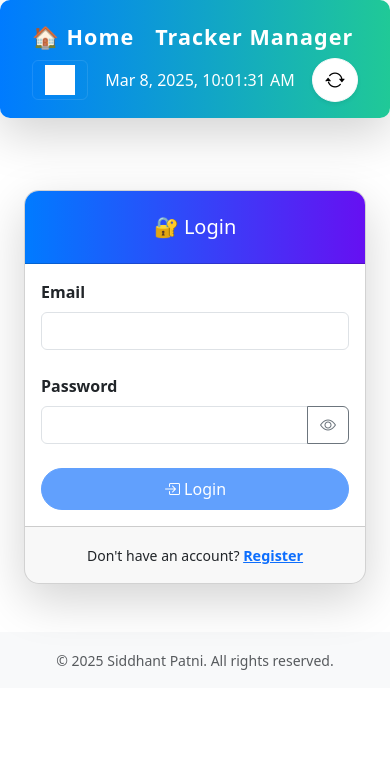
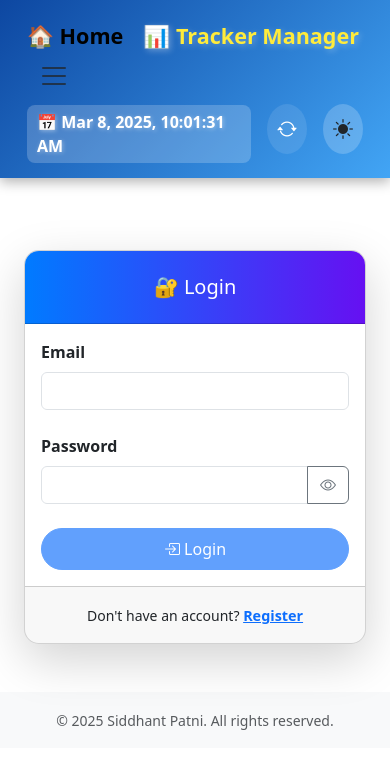
Before and after one commit to siddhantpatni0407/angular-tracker-manager-ui, an Angular app: page /login in a window 390 px wide. Shown: the top 768 px of the page. Built offline with nearby package versions, Linux system fonts and the light colour scheme.

Commit message:
UI Enhancements
UI Enhancements

```diff
--- a/src/app/navbar/navbar.component.css
+++ b/src/app/navbar/navbar.component.css
@@ -1,61 +1,85 @@
-/* Gradient Background for Navbar */
-.bg-gradient-to-r {
-    background: linear-gradient(to right, #007bff, #20c997);
+/* 🌟 Custom Navbar with a Vibrant Gradient */
+.custom-navbar {
+  background: linear-gradient(135deg, #0d47a1, #42a5f5); /* Beautiful Blue Gradient */
+  color: white;
+  padding: 15px;
+  box-shadow: 0px 4px 12px rgba(0, 0, 0, 0.3);
+  transition: all 0.3s ease-in-out;
 }
 
-  /* Navbar Styling */
-  .navbar {
-    border-radius: 10px;
-    padding: 10px 20px;
+/* 🌟 Dark Mode Navbar */
+.dark-mode .custom-navbar {
+  background: linear-gradient(135deg, #212121, #424242); /* Dark Grey Gradient */
 }
 
-  .navbar-brand {
-    font-size: 1.5rem;
-    letter-spacing: 1px;
+/* 🔥 Highlighted Title */
+.title-highlight {
+  color: #ffeb3b; /* Bright Yellow */
+  text-shadow: 2px 2px 6px rgba(255, 255, 255, 0.3);
+  transition: all 0.3s ease-in-out;
+}
+.title-highlight:hover {
+  color: #fff;
+  text-shadow: 3px 3px 10px rgba(255, 255, 255, 0.6);
 }
 
-  .navbar-toggler-icon {
-    background-color: white;
+/* 🚪 Logout Button */
+.logout-btn {
+  color: white;
+  font-size: 1.1rem;
+  transition: all 0.3s ease-in-out;
+}
+.logout-btn:hover {
+  color: #ff5733 !important;
+  transform: scale(1.1);
+  text-shadow: 2px 2px 6px rgba(255, 87, 51, 0.7);
 }
 
-  /* Navbar Item Styling */
-  .nav-link {
-    font-size: 1.1rem;
-    font-weight: 600;
-    transition: color 0.3s ease;
+/* 📅 Date Display */
+.date-display {
+  color: white;
+  font-weight: bold;
+  padding: 5px 10px;
+  border-radius: 8px;
+  background: rgba(255, 255, 255, 0.2);
+  text-shadow: 1px 1px 4px rgba(255, 255, 255, 0.4);
 }
 
-  .nav-link:hover {
-    color: #f8f9fa;
+/* 🔄 Refresh Button */
+.refresh-btn {
+  background-color: rgba(255, 255, 255, 0.1);
+  border: none;
+  padding: 10px;
+  border-radius: 50%;
+  color: white;
+  transition: all 0.3s ease-in-out;
+}
+.refresh-btn:hover {
+  background-color: #ffeb3b !important;
+  transform: rotate(360deg) scale(1.1);
+  transition: transform 0.6s ease-in-out;
 }
 
-  .navbar-nav {
-    font-size: 1rem;
+/* 🌙 Dark Mode Toggle */
+.mode-toggle {
+  background-color: rgba(255, 255, 255, 0.2);
+  border: none;
+  padding: 10px;
+  border-radius: 50%;
+  transition: all 0.3s ease-in-out;
 }
-
-  /* Button styling for the refresh button */
-  .refresh-btn {
-    background-color: #fff;
-    transition: transform 0.3s ease, background-color 0.3s ease;
-  }
-
-  .refresh-btn:hover {
-    background-color: #f0f0f0;
+.mode-toggle:hover {
+  background-color: #ffeb3b;
   transform: scale(1.1);
 }
 
-  /* Active Link Styling */
-  .nav-link.active {
-    color: #28a745;
+/* 📱 Mobile Navbar Fix */
+@media (max-width: 991px) {
+  .navbar-nav {
+    text-align: center;
+    margin-top: 10px;
   }
-
-  /* For mobile responsiveness */
-  @media (max-width: 768px) {
-    .navbar-brand {
-      font-size: 1.3rem;
-    }
-
-    .nav-link {
-      font-size: 1rem;
+  .date-display {
+    margin-top: 10px;
   }
 }
--- a/src/app/navbar/navbar.component.html
+++ b/src/app/navbar/navbar.component.html
@@ -1,18 +1,18 @@
-<nav
-  class="navbar navbar-expand-lg navbar-dark bg-gradient-to-r from-primary to-teal shadow-lg py-3"
->
-  <div class="container d-flex justify-content-between align-items-center">
-    <!-- Home (on the left) -->
-    <a class="navbar-brand fw-bold fs-4 text-white" routerLink="/"> 🏠 Home </a>
-
-    <!-- Tracker Manager (centered) -->
-    <a class="navbar-brand fw-bold fs-4 mx-auto text-white" routerLink="/">
-      Tracker Manager
+<nav class="navbar navbar-expand-lg custom-navbar">
+  <div class="container">
+    <!-- Home Link -->
+    <a class="navbar-brand fw-bold fs-4" routerLink="/">
+      🏠 Home
     </a>
 
-    <!-- Mobile Menu Button -->
+    <!-- Centered Tracker Manager Title -->
+    <a class="navbar-brand fw-bold fs-4 mx-auto title-highlight" routerLink="/">
+      📊 Tracker Manager
+    </a>
+
+    <!-- Mobile Toggle Button -->
     <button
-      class="navbar-toggler"
+      class="navbar-toggler border-0"
       type="button"
       data-bs-toggle="collapse"
       data-bs-target="#navbarNav"
@@ -21,51 +21,41 @@
     </button>
 
     <!-- Navigation Links -->
-    <div class="collapse navbar-collapse" id="navbarNav">
-      <ul class="navbar-nav ms-auto">
-        <!-- Conditionally render Login/Register or Logout based on authentication -->
-        <!--
-        <li class="nav-item" *ngIf="!isLoggedIn">
-          <a
-            class="nav-link fw-semibold text-white"
-            routerLink="/login"
-            routerLinkActive="active"
-            >🔑 Login</a
-          >
-        </li>
-        <li class="nav-item" *ngIf="!isLoggedIn">
-          <a
-            class="nav-link fw-semibold text-white"
-            routerLink="/register"
-            routerLinkActive="active"
-            >📝 Register</a
-          >
-        </li>
-      -->
-
-        <!-- Logout (only when logged in) -->
+    <div class="collapse navbar-collapse justify-content-end" id="navbarNav">
+      <ul class="navbar-nav">
+        <!-- Logout Button (Only if Logged In) -->
         <li class="nav-item" *ngIf="isLoggedIn">
-          <a
-            class="nav-link fw-semibold text-white cursor-pointer"
-            (click)="logout()"
-            >🚪 Logout</a
-          >
+          <a class="nav-link fw-semibold logout-btn" (click)="logout()">
+            🚪 Logout
+          </a>
         </li>
       </ul>
     </div>
 
-    <!-- Date and Time Display -->
-    <div class="text-white ms-3">
-      {{ currentDate | date : "medium" }}
+    <!-- Date, Refresh, and Dark Mode Toggle -->
+    <div class="d-flex align-items-center">
+      <div class="date-display me-3">
+        📅 {{ currentDate | date: 'medium' }}
       </div>
 
-    <!-- Refresh Button with Hover Effect -->
+      <!-- Refresh Button -->
       <button
-      class="btn btn-light shadow-sm ms-3 rounded-circle refresh-btn"
+        class="btn refresh-btn me-3"
         (click)="refreshPage()"
         title="Refresh Page"
       >
         <i class="bi bi-arrow-repeat fs-5"></i>
       </button>
+
+      <!-- Dark Mode Toggle -->
+      <button
+        class="btn mode-toggle"
+        (click)="toggleDarkMode()"
+        title="Toggle Dark Mode"
+      >
+        <i class="bi bi-moon-fill fs-5" *ngIf="isDarkMode"></i>
+        <i class="bi bi-sun-fill fs-5" *ngIf="!isDarkMode"></i>
+      </button>
+    </div>
   </div>
 </nav>
--- a/src/app/navbar/navbar.component.ts
+++ b/src/app/navbar/navbar.component.ts
@@ -1,11 +1,11 @@
-import { Component, OnInit, DoCheck } from '@angular/core';
+import { Component, OnInit, DoCheck, ChangeDetectorRef } from '@angular/core';
 import { Router } from '@angular/router';
-import { CommonModule } from '@angular/common'; // Import CommonModule
-import { DatePipe } from '@angular/common'; // Import DatePipe
+import { CommonModule, DatePipe } from '@angular/common';
 
 @Component({
   selector: 'app-navbar',
-  imports: [CommonModule], // Add CommonModule here
+  standalone: true,
+  imports: [CommonModule], // Enable Standalone Component
   templateUrl: './navbar.component.html',
   styleUrls: ['./navbar.component.css'],
   providers: [DatePipe] // Provide DatePipe
@@ -13,14 +13,18 @@ import { DatePipe } from '@angular/common'; // Import DatePipe
 export class NavbarComponent implements OnInit, DoCheck {
   isLoggedIn: boolean = false;
   currentDate: Date = new Date();
+  isDarkMode: boolean = false;
 
-  constructor(private router: Router, private datePipe: DatePipe) {}
+  constructor(private router: Router, private datePipe: DatePipe, private cdr: ChangeDetectorRef) {}
 
   ngOnInit(): void {
     this.checkLoginStatus();
-    // Update the date every second
+    this.loadDarkModePreference();
+
+    // Update the date every second without triggering unnecessary change detection
     setInterval(() => {
       this.currentDate = new Date();
+      this.cdr.detectChanges(); // Manually trigger change detection
     }, 1000);
   }
 
@@ -29,23 +33,32 @@ export class NavbarComponent implements OnInit, DoCheck {
   }
 
   checkLoginStatus(): void {
-    // Check if there's an auth token in sessionStorage
     this.isLoggedIn = !!sessionStorage.getItem('authToken');
   }
 
   logout(): void {
-    // Remove auth token and user role from sessionStorage
     sessionStorage.removeItem('authToken');
     sessionStorage.removeItem('userRole');
-
-    // Set login status to false
     this.isLoggedIn = false;
-
-    // Navigate to the login page
     this.router.navigate(['/login']);
   }
 
   refreshPage(): void {
     window.location.reload();
   }
+
+  toggleDarkMode(): void {
+    this.isDarkMode = !this.isDarkMode;
+    localStorage.setItem('darkMode', String(this.isDarkMode));
+    this.applyDarkMode();
+  }
+
+  loadDarkModePreference(): void {
+    this.isDarkMode = localStorage.getItem('darkMode') === 'true';
+    this.applyDarkMode();
+  }
+
+  applyDarkMode(): void {
+    document.body.classList.toggle('dark-mode', this.isDarkMode);
+  }
 }
```
Lines whose indentation alone changed are shown as unchanged.
